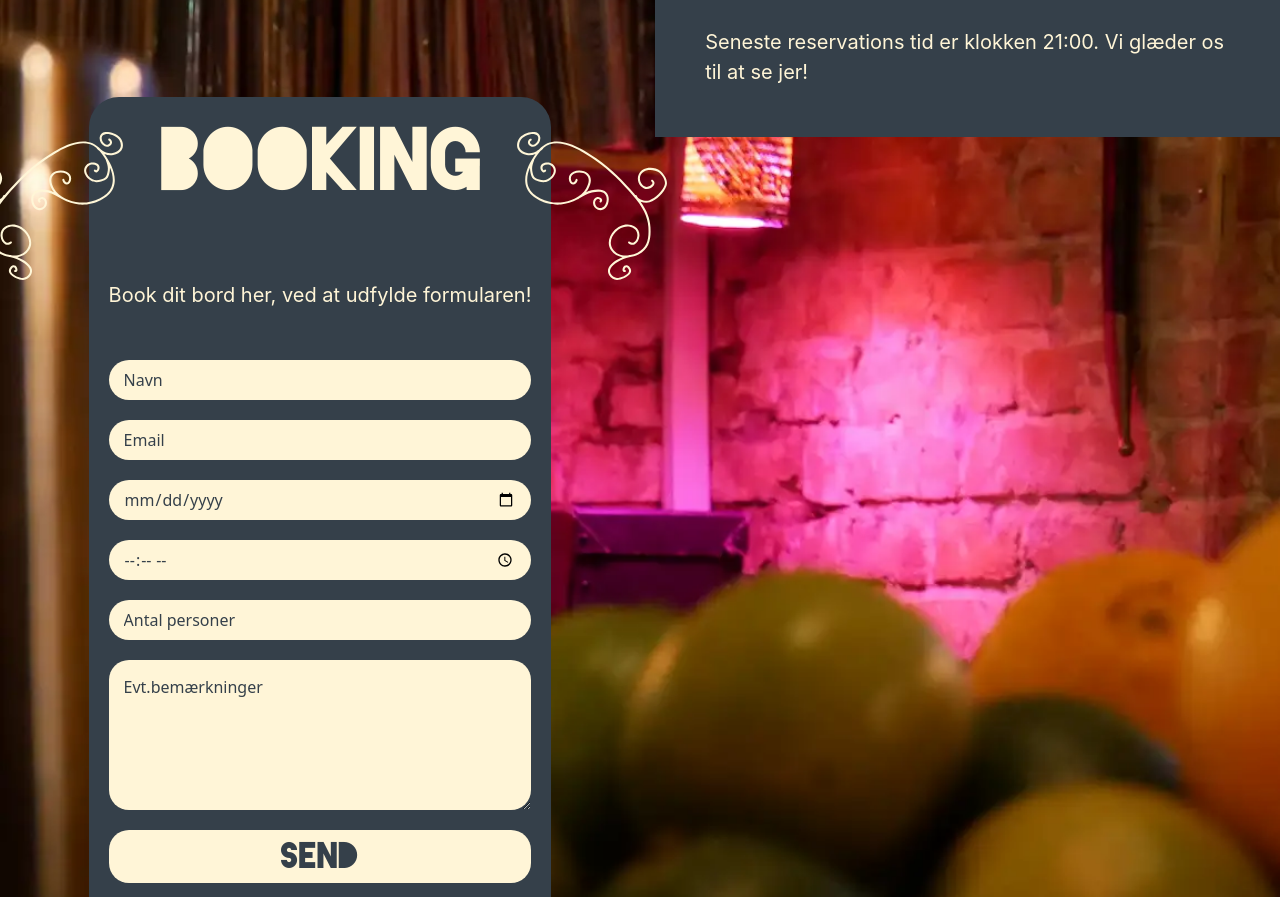
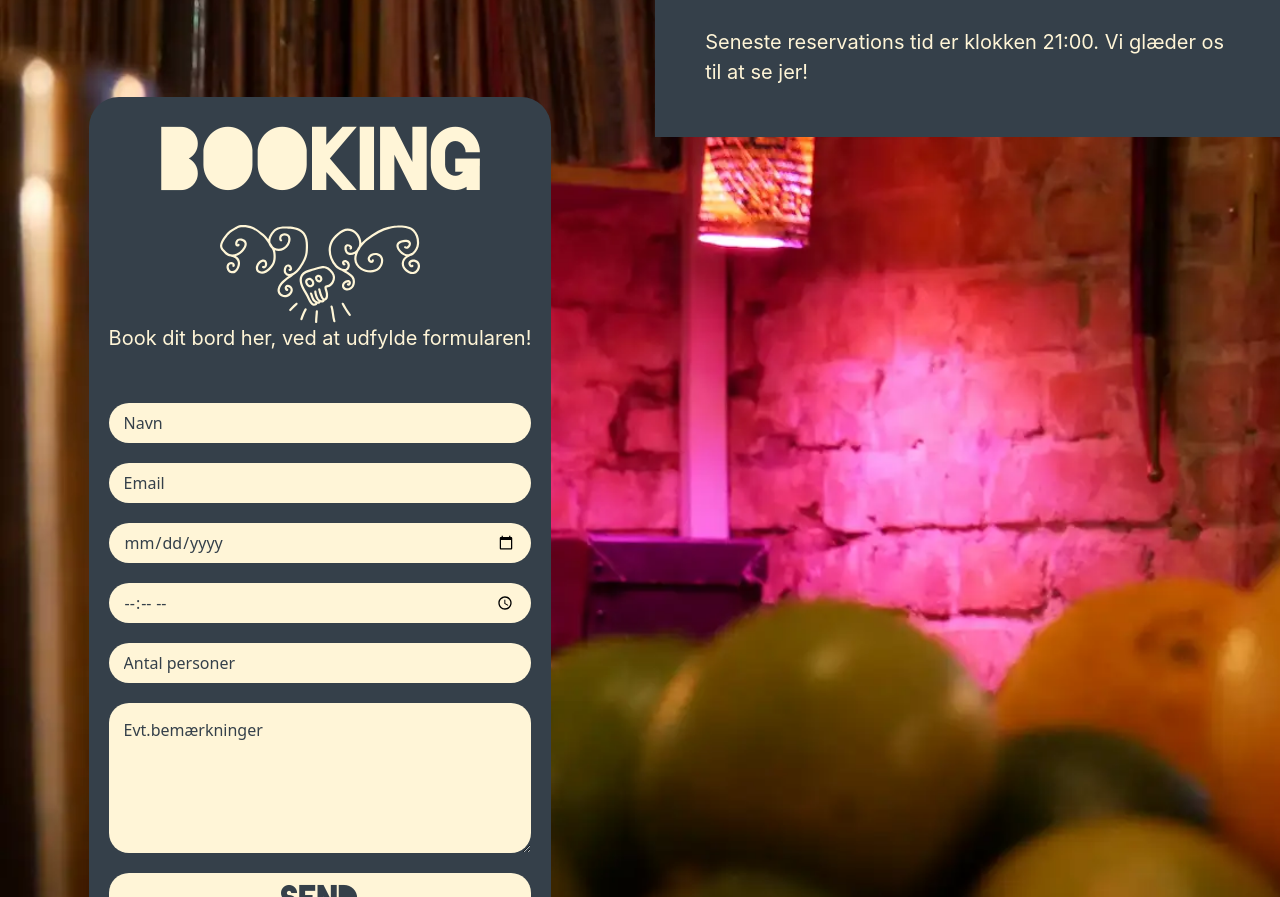
Before and after one commit to nila1010/thebarkingdog, an Astro site: page /booking in a window 1280 px wide. Shown: the part 866-1763 px from the top of the page. Built offline with nearby package versions, Linux system fonts and the light colour scheme; Astro itself is replaced by a stand-in of ours.

Commit message:
booking draft

```diff
--- a/src/components/BookingFormular.astro
+++ b/src/components/BookingFormular.astro
@@ -4,14 +4,11 @@
 
 <section>
 	<article>
-		<div class="flexoverskrift">
-			<img src="/logo/snerleleft.svg" alt="snerle grafik" />
-			<h1>Booking</h1>
-			<img src="/logo/snerleright.svg" alt="snerle grafik" />
-		</div>
+		<h1>Booking</h1>
+		<img src="/logo/snerleskull.svg" alt="snerle grafik" />
 		<p>Book dit bord her, ved at udfylde formularen!</p>
 	</article>
-	<form name="Booking" netlify>
+	<form name="Booking" method="post" netlify>
 		<label for="name"> Navn</label>
 		<input id="name" name="Navn" placeholder="Navn" type="text" required />
 		<label for="email"> Email</label>
@@ -38,16 +35,14 @@
 		border-radius: 30px;
 	}
 
-	div {
-		min-width: 400px;
+	article {
 		display: flex;
-		justify-content: center;
-		gap: 30px;
+		flex-direction: column;
+		align-items: center;
 	}
 
 	img {
-		max-width: 150px;
-		margin-top: 35px;
+		max-width: 200px;
 	}
 
 	h1 {
```
Also changed, not shown: public/logo/snerleskull.svg (added).
